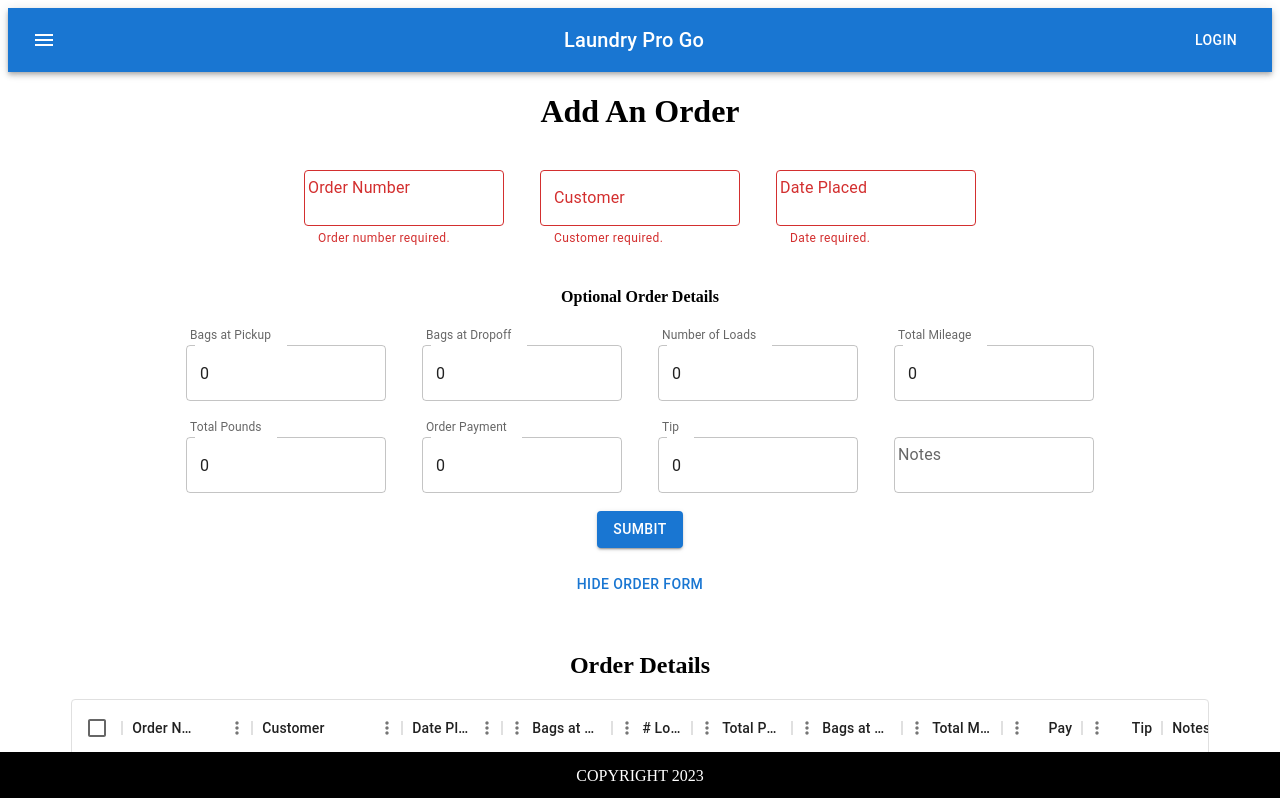
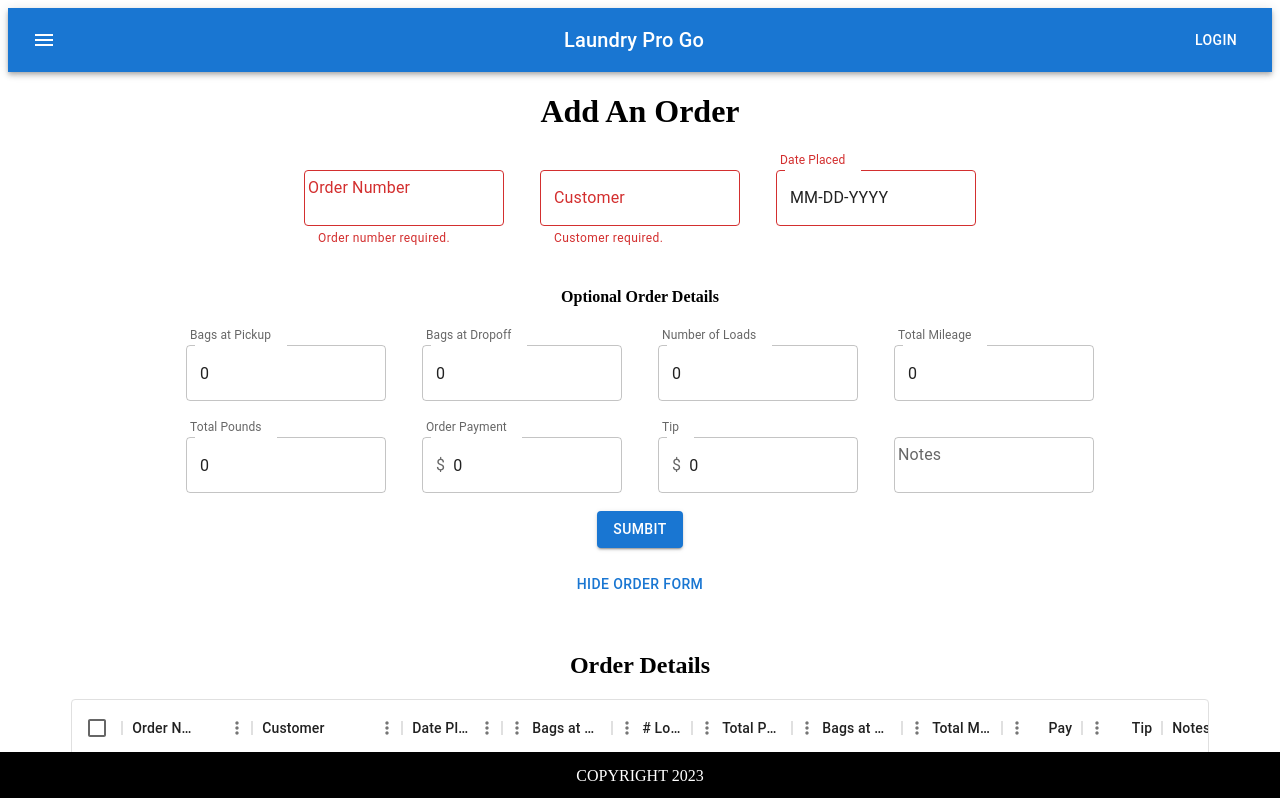
Before and after one commit to ariel-mitchell/laundry-pro-go, a React (Create React App) app in the folder frontend/: page / in a window 1280 px wide. Shown: the top 798 px of the page. Built offline with nearby package versions, Linux system fonts and the light colour scheme; no server answers.

Commit message:
add order form complete

```diff
--- a/frontend/package.json
+++ b/frontend/package.json
@@ -10,13 +10,16 @@
     "@mui/material": "^5.15.0",
     "@mui/styled-engine-sc": "^6.0.0-alpha.8",
     "@mui/x-data-grid": "^6.18.5",
+    "@mui/x-date-pickers": "^6.18.5",
     "@testing-library/jest-dom": "^5.17.0",
     "@testing-library/react": "^13.4.0",
     "@testing-library/user-event": "^13.5.0",
+    "dayjs": "^1.11.10",
     "react": "^18.2.0",
     "react-dom": "^18.2.0",
     "react-scripts": "5.0.1",
     "styled-components": "^6.1.1",
+    "use-debounce": "^10.0.0",
     "web-vitals": "^2.1.4"
   },
   "scripts": {
--- a/frontend/src/App.js
+++ b/frontend/src/App.js
@@ -1,3 +1,5 @@
+import { LocalizationProvider } from '@mui/x-date-pickers';
+import { AdapterDayjs } from '@mui/x-date-pickers/AdapterDayjs';
 
 import './App.css';
 import OrderForm from './components/OrderForm';
@@ -7,13 +9,16 @@ import DisplayOrder from './components/DisplayOrder'
 
 function App() {
   return (
-    <div className="App">
+    <LocalizationProvider dateAdapter={AdapterDayjs}>
+      <div className="App">
       <ButtonAppBar/>
       <OrderForm />
       <DisplayOrder />
       <Footer/>
 
-    </div>
+     </div>
+    </LocalizationProvider>
+
   );
 }
 
--- a/frontend/src/components/DisplayOrder.js
+++ b/frontend/src/components/DisplayOrder.js
@@ -81,7 +81,7 @@ const columns = [
     editable: true,
     sortable: false,
     filterable: false,
-    renderCell: (params) => <div className="rowitem">{params.row.orderDetails.orderPayment}</div>
+    renderCell: (params) => <div className="rowitem">${params.row.orderDetails.orderPayment}</div>
   },
   {
     field: 'tip',
@@ -91,7 +91,7 @@ const columns = [
     editable: true,
     sortable: false,
     filterable: false,
-    renderCell: (params) => <div className="rowitem">{params.row.orderDetails.tip}</div>
+    renderCell: (params) => <div className="rowitem">${params.row.orderDetails.tip}</div>
   },
   {
     field: 'notes',
--- a/frontend/src/components/OrderForm.js
+++ b/frontend/src/components/OrderForm.js
@@ -1,5 +1,5 @@
 import * as React from 'react';
-import { useState } from 'react';
+import { useState, useEffect } from 'react';
 import Box from '@mui/material/Box';
 import TextField from '@mui/material/TextField';
 import Button from '@mui/material/Button';
@@ -13,15 +13,27 @@ import DialogActions from '@mui/material/DialogActions';
 import FormGroup from '@mui/material/FormGroup';
 import FormControlLabel from '@mui/material/FormControlLabel';
 import Checkbox from '@mui/material/Checkbox';
+import { DatePicker } from '@mui/x-date-pickers';
+import dayjs from 'dayjs';
+import InputAdornment from '@mui/material/InputAdornment';
+import OutlinedInput from '@mui/material/OutlinedInput';
+import InputLabel from '@mui/material/InputLabel';
+import FormControl from '@mui/material/FormControl';
 // import Alert from '@mui/material/Alert'
 // import Stack from '@mui/material/Stack'
 
+
 import styles from './OrderForm.module.css';
+
 
 const filter = createFilterOptions();
 
+
+//TODO: refactor using react hooks, create custom hooks and store in separate file, general cleanup, etc
 export default function OrderForm() {
   const [orderNumber, setOrderNumber] = useState('');
+
+  const [orderNumbers, setOrderNumbers] = useState([]);
 
   const [customer, setCustomer] = useState({
     id: null,
@@ -80,6 +92,13 @@ export default function OrderForm() {
     }
   };
 
+  const handleDateChange = (value) => {
+    setOrderDetails({
+      ...orderDetails,
+      datePlaced: value.$M+1 +'/'+ value.$D +'/'+ value.$y,
+    })
+}
+
   const reset = () => {
     setOrderNumber('');
     setCustomer({id: null, name: ''});
@@ -107,9 +126,16 @@ export default function OrderForm() {
 
   const orderObject = {orderNumber, customer, orderDetails};
 
-  React.useEffect(() => {
+  useEffect(() => {
     fetch("http://localhost:8080/customers").then(res=>res.json()).then(result=>setCustomers(result)).catch(e=>console.log(e));
   })
+
+  useEffect(() => {
+    fetch("http://localhost:8080/orders/numbers")
+    .then(res=>res.json())
+    .then(result=>setOrderNumbers(result))
+    .catch(e=>console.log(e));
+}, []);
 
   const handleSubmitNewCustomerData = (event) => {
     event.preventDefault();
@@ -130,10 +156,16 @@ export default function OrderForm() {
 
   function submitData(e) {
     e.preventDefault();
+    //TODO: refactor to use timeout to validate BEFORE form submission is attempted
+    if (orderNumbers.includes(orderNumber)) {
+      window.alert("There is already an order with that number. Please update that order or create a new one.");
+      setOrderNumber('');
+      return;
+    }
 
     if (orderNumber === "" || (customer.id === 0 && customer.name === "") || (customer.id === null && customer.name === "") || orderDetails.datePlaced === "") {
       window.alert("Please enter all required fields.")
-      return ;
+      return;
     }
 
     fetch("http://localhost:8080/orders/add", {
@@ -284,8 +316,7 @@ export default function OrderForm() {
               </DialogActions>
             </form>
           </Dialog></>
-          {/* TODO: update field to be date input */}
-          <TextField error={orderDetails.datePlaced ? false : true} label="Date Placed" name="datePlaced" variant="outlined" id="outlined-error-helper-text" helperText="Date required." value={orderDetails.datePlaced} onChange={handleChange} />
+          <DatePicker error={orderDetails.datePlaced ? false : true} label="Date Placed" variant="outlined" id="outlined-error-helper-text" helperText="Date required." value={dayjs(orderDetails.datePlaced)} onChange={(value) => handleDateChange(value)} format="MM-DD-YYYY"/>
         </Box>
         <h4>Optional Order Details</h4>
         <Box
@@ -299,9 +330,28 @@ export default function OrderForm() {
           <TextField label="Number of Loads" name="numberOfLoads" variant="outlined" value={orderDetails.numberOfLoads} onChange={handleChange} />
           <TextField label="Total Mileage" name="mileage" variant="outlined" value={orderDetails.mileage} onChange={handleChange} /><br></br>
           <TextField label="Total Pounds" name="pounds" variant="outlined" value={orderDetails.pounds}onChange={handleChange} />
-          {/* TODO: make these fields currency */}
-          <TextField label="Order Payment" name="orderPayment" variant="outlined" value={orderDetails.orderPayment} onChange={handleChange} />
-          <TextField label="Tip" name="tip" variant="outlined" value={orderDetails.tip} onChange={handleChange} />
+          <FormControl>
+          <InputLabel htmlFor="orderPayment">Order Payment</InputLabel>
+            <OutlinedInput
+              id="orderPayment"
+              name="orderPayment"
+              startAdornment={<InputAdornment position="start">$</InputAdornment>}
+              label="Order Payment"
+              value={orderDetails.orderPayment}
+              onChange={handleChange}
+            />
+          </FormControl>
+          <FormControl>
+            <InputLabel htmlFor="tip">Tip</InputLabel>
+            <OutlinedInput
+              id="tip"
+              name="tip"
+              startAdornment={<InputAdornment position="start">$</InputAdornment>}
+              label="Tip"
+              value={orderDetails.tip}
+              onChange={handleChange}
+            />
+          </FormControl>
           <TextField label="Notes" name="notes" variant="outlined" value={orderDetails.notes} onChange={handleChange}/>
         </Box>
         <Box>
--- a/frontend/src/components/OrderForm.module.css
+++ b/frontend/src/components/OrderForm.module.css
@@ -16,3 +16,11 @@
     visibility: hidden;
     width: 50%;
 }
+
+input:user-valid {
+    border-color: aquamarine;
+}
+
+input:user-invalid{
+    border-color: crimson;
+}
```
Also changed, not shown: 1 other file (tests, documents, lock files or other folders).
